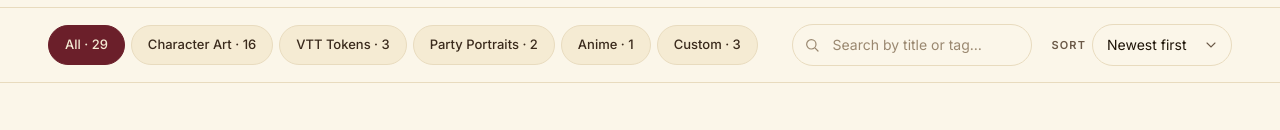
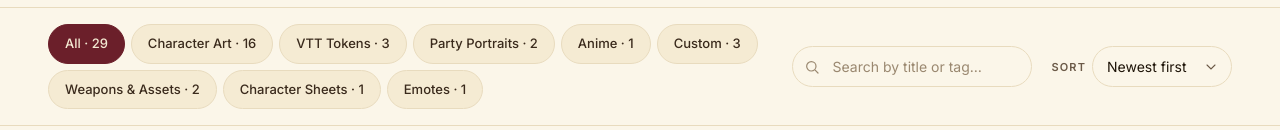
Before and after one commit to HectorG04/designvortek, a Next.js app: page /portfolio in a window 1280 px wide. Shown: the part 526-656 px from the top of the page. Built offline with nearby package versions, Linux system fonts and the light colour scheme; no server answers.

Commit message:
Portfolio masonry: surface 3 new category chips (weapons / character sheets / emotes)

```diff
--- a/app/(public)/portfolio/_PortfolioMasonryClient.tsx
+++ b/app/(public)/portfolio/_PortfolioMasonryClient.tsx
@@ -26,15 +26,27 @@ import {
    or removed.
    ===================================================================== */
 
-type CategoryKey = 'all' | 'character-art' | 'vtt-tokens' | 'party-portraits' | 'anime' | 'custom'
+type CategoryKey =
+  | 'all'
+  | 'character-art'
+  | 'vtt-tokens'
+  | 'party-portraits'
+  | 'anime'
+  | 'custom'
+  | 'weapons-assets'
+  | 'character-sheets'
+  | 'emotes'
 
 const FILTER_DEFINITIONS: { key: CategoryKey; label: string }[] = [
-  { key: 'all',              label: 'All' },
-  { key: 'character-art',    label: 'Character Art' },
-  { key: 'vtt-tokens',       label: 'VTT Tokens' },
-  { key: 'party-portraits',  label: 'Party Portraits' },
-  { key: 'anime',            label: 'Anime' },
-  { key: 'custom',           label: 'Custom' },
+  { key: 'all',               label: 'All' },
+  { key: 'character-art',     label: 'Character Art' },
+  { key: 'vtt-tokens',        label: 'VTT Tokens' },
+  { key: 'party-portraits',   label: 'Party Portraits' },
+  { key: 'anime',             label: 'Anime' },
+  { key: 'custom',            label: 'Custom' },
+  { key: 'weapons-assets',    label: 'Weapons & Assets' },
+  { key: 'character-sheets',  label: 'Character Sheets' },
+  { key: 'emotes',            label: 'Emotes' },
 ]
 
 /* ---------- Inline SVGs from the design HTML (verbatim) ---------- */
```
